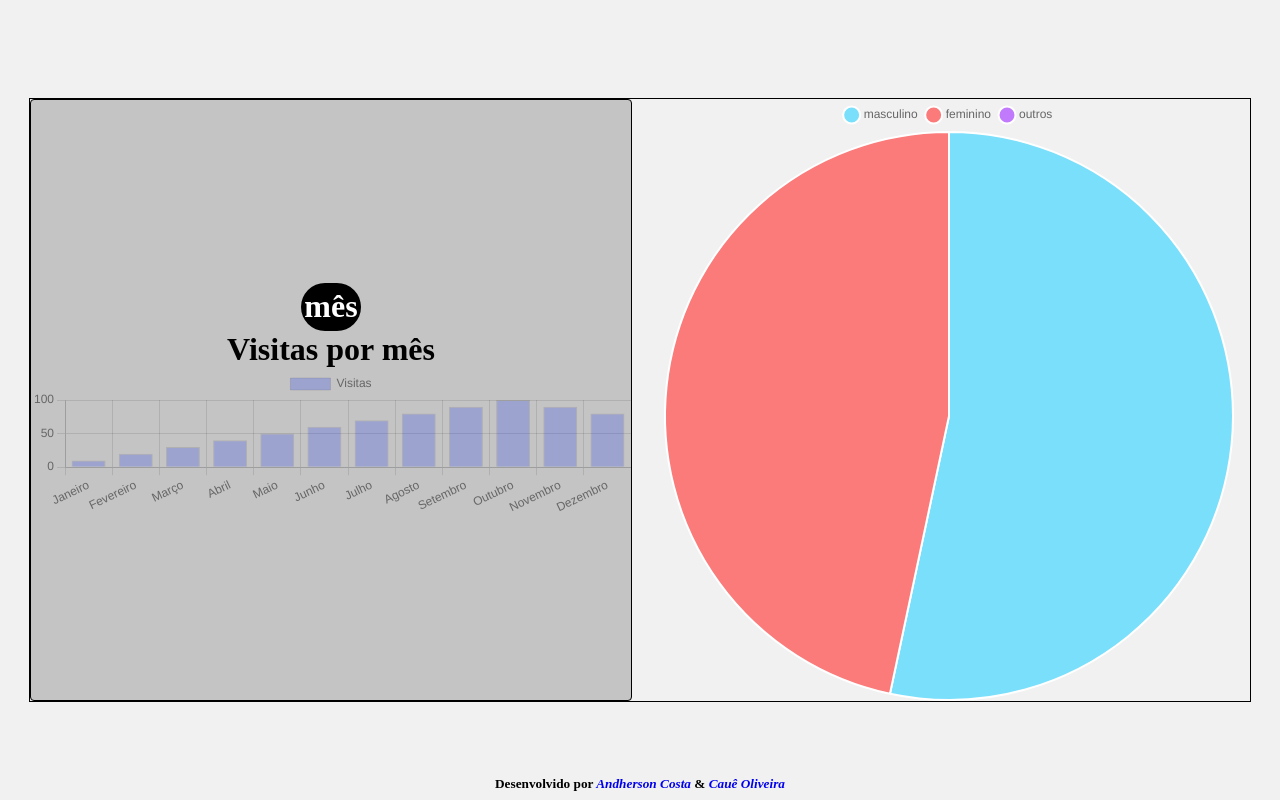
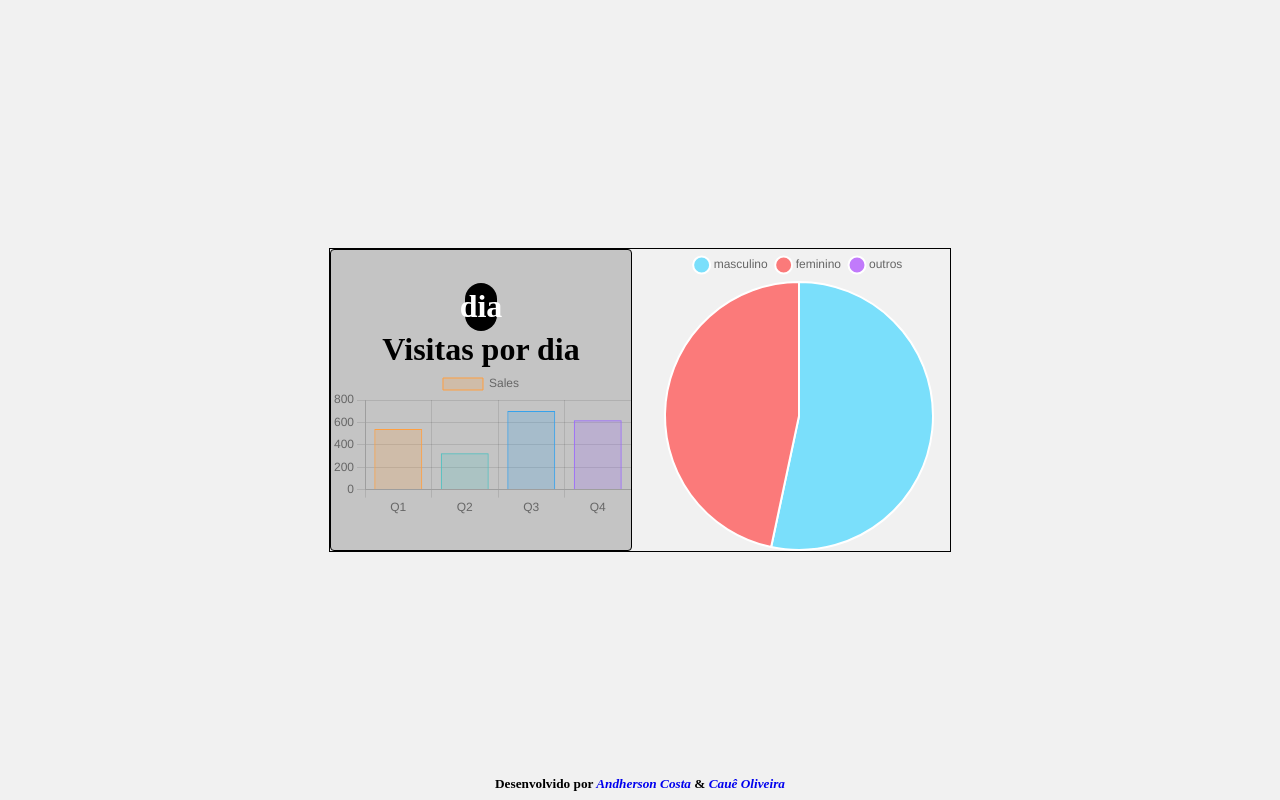
Before and after one commit to oAndin/projeto-visitante-frontend, a React (Vite) app: page /dashboard in a window 1280 px wide. Built offline with nearby package versions, Linux system fonts and the light colour scheme; data requests are answered from the project's data file.

Commit message:
updated bar chart

```diff
--- a/db.json
+++ b/db.json
@@ -2,47 +2,47 @@
   "days": [
     {
       "id": 1,
-      "count": "1",
-      "test" : "1234"
+      "count": "0",
+      "test": "1234"
     },
     {
       "id": 2,
-      "count": "2",
-      "test" : "2134"
+      "count": "0",
+      "test": "2134"
     },
     {
       "id": 3,
-      "count": "3",
-      "test" : "3421"
+      "count": "0",
+      "test": "3421"
     },
     {
       "id": 4,
-      "count": "4",
-      "test" : "4321"
+      "count": "0",
+      "test": "4321"
     },
     {
       "id": 5,
-      "count": "5"
+      "count": "0"
     },
     {
       "id": 6,
-      "count": "6"
+      "count": "0"
     },
     {
       "id": 7,
-      "count": "7"
+      "count": "0"
     },
     {
       "id": 8,
-      "count": "8"
+      "count": "0"
     },
     {
       "id": 9,
-      "count": "9"
+      "count": "0"
     },
     {
       "id": 10,
-      "count": "10"
+      "count": "0"
     },
     {
       "id": 11,
@@ -128,6 +128,20 @@
       "id": 31,
       "count": "0"
     }
+  ],
+  "months": [
+    { "name": "Janeiro" },
+    { "name": "Fevereiro" },
+    { "name": "Março" },
+    { "name": "Abril" },
+    { "name": "Maio" },
+    { "name": "Junho" },
+    { "name": "Julho" },
+    { "name": "Agosto" },
+    { "name": "Setembro" },
+    { "name": "Outubro" },
+    { "name": "Novembro" },
+    { "name": "Dezembro" }
   ],
   "visitante": [
     {
@@ -460,5 +474,12 @@
       "district": "Jardins",
       "visited_on": "2026-06-15"
     }
+  ],
+  "user": [
+    {
+      "id": 1,
+      "name": "admin",
+      "password": "admin"
+    }
   ]
 }
--- a/src/components/BarChart/Index.jsx
+++ b/src/components/BarChart/Index.jsx
@@ -1,147 +1,56 @@
 import { useEffect, useState } from "react";
-import { Chart as ChartJS } from "chart.js/auto";
-import { Bar, Chart } from "react-chartjs-2";
-import { set } from "lodash";
+import { Chart } from "primereact/chart";
 
 const BarCharts = () => {
-  const months = [
-    "Janeiro",
-    "Fevereiro",
-    "Março",
-    "Abril",
-    "Maio",
-    "Junho",
-    "Julho",
-    "Agosto",
-    "Setembro",
-    "Outubro",
-    "Novembro",
-    "Dezembro",
-  ];
-  const days = [
-    "1",
-    "2",
-    "3",
-    "4",
-    "5",
-    "6",
-    "7",
-    "8",
-    "9",
-    "10",
-    "11",
-    "12",
-    "13",
-    "14",
-    "15",
-    "16",
-    "17",
-    "18",
-    "19",
-    "20",
-    "21",
-    "22",
-    "23",
-    "24",
-    "25",
-    "26",
-    "27",
-    "28",
-    "29",
-    "30",
-    "31",
-  ];
-  // getting data from the api
+  const [isDay, setIsDay] = useState(true);
   const [data, setData] = useState([]);
-  const [day, setDay] = useState([]);
-  const [isDay, setIsDay] = useState(false);
-  const [chartData, setChartData] = useState({
-    labels: isDay ? days : months,
-    datasets: [
-      {
-        backgroundColor: "#0026ff33",
-        data: [
-          10, 20, 30, 40, 50, 60, 70, 80, 90, 100, 90, 80, 70, 60, 50, 40, 30,
-          20, 10,
-        ],
-        // data: day.map((data) => data.count),
-        label: "Visitas",
-        borderWidth: 1,
-      },
-    ],
-  });
 
-  // I need to save the day and how many visits it happened that day!
-  // day1 = 0 ... day31 = 0
-  // Associating the data with the days and months, and counting the number of visits in each day and month, and returning the data to be used in the graph!
-  // const data = days.map((day) => {
-  //   const visits = data.filter((visit) => visit.visited_on === day);
-  //   return {
-  //     day,
-  //     visits: visits.length,
-  //   };
-  // });
-  //fetch data day from the api;
-  useEffect(() => {
-    fetch("http://localhost:5000/days")
-      .then((response) => response.json())
-      .then((data) => {
-        // data recieve from the api
-        // bairro
-        // cep
-        // cidade
-        // cpf
-        // genero
-        // id
-        // nome
-        // profissao
-        // senha
-        // visited-on !
-        setDay(data);
-      });
-  }, []);
-
-  // fetch data from the api
-  useEffect(() => {
+  const fetchData = () => {
     fetch("http://localhost:5000/visitante")
       .then((response) => response.json())
-      .then((data) => {
-        // data recieve from the api
-        // bairro
-        // cep
-        // cidade
-        // cpf
-        // genero
-        // id
-        // nome
-        // profissao
-        // senha
-        // visited-on !
-        setData(data);
-      });
-  }, []);
-  function visitedCount() {
-    // i need to go though the data and count how many visits happened in each day
-    data.map((visit) => console.log(visit.visited_on));
-    // I need to save the month and how many visits it happened that month!
-  }
-  // visitedCount();
-  useEffect(() => {
-    setChartData({
-      labels: isDay ? days : months,
+      .then((visitantes) => {});
+    const data = {
+      labels: ["Q1", "Q2", "Q3", "Q4"],
       datasets: [
         {
-          backgroundColor: "#0026ff33",
-          data: [
-            10, 20, 30, 40, 50, 60, 70, 80, 90, 100, 90, 80, 70, 60, 50, 40, 30,
-            20, 10,
+          label: "Sales",
+          data: [540, 325, 702, 620],
+          backgroundColor: [
+            "rgba(255, 159, 64, 0.2)",
+            "rgba(75, 192, 192, 0.2)",
+            "rgba(54, 162, 235, 0.2)",
+            "rgba(153, 102, 255, 0.2)",
           ],
-          // data: day.map((data) => data.count),
-          label: "Visitas",
+          borderColor: [
+            "rgb(255, 159, 64)",
+            "rgb(75, 192, 192)",
+            "rgb(54, 162, 235)",
+            "rgb(153, 102, 255)",
+          ],
           borderWidth: 1,
         },
       ],
-    });
+    };
+    const options = {
+      scales: {
+        y: {
+          beginAtZero: true,
+        },
+      },
+    };
+
+    setChartData(data);
+    setChartOptions(options);
+  };
+  const [chartData, setChartData] = useState({});
+  const [chartOptions, setChartOptions] = useState({});
+
+  useEffect(() => {}, []);
+
+  // getting data from the api
+
+  useEffect(() => {
+    fetchData();
   }, [isDay]);
 
   return (
@@ -150,7 +59,7 @@ const BarCharts = () => {
         {isDay ? "dia" : "mês"}
       </h1>
       <h1>{isDay ? "Visitas por dia" : "Visitas por mês"}</h1>
-      <Chart width={600} type="bar" data={chartData} />
+      <Chart type="bar" data={chartData} options={chartOptions} />
     </div>
   );
 };
--- a/src/components/PieChart/Index.jsx
+++ b/src/components/PieChart/Index.jsx
@@ -1,7 +1,7 @@
 import { useState, useEffect } from "react";
 import { Chart } from "primereact/chart";
 
-export default function PieChartDemo() {
+  export default function PieChart() {
   const [chartData, setChartData] = useState({});
   const [chartOptions, setChartOptions] = useState({});
 
--- a/src/routes/Charts/PieChartsPage/Index.jsx
+++ b/src/routes/Charts/PieChartsPage/Index.jsx
@@ -1,9 +1,9 @@
-import PieChartGender from "../../../components/PieChart/Index";
+import PieChart from "../../../components/PieChart/Index";
 
 const PieChartsPage = () => {
   return (
     <>
-      <PieChartGender width={300} height={300} radius={90} />
+      <PieChart />
     </>
   );
 };
--- a/src/routes/DashBoard/Index.jsx
+++ b/src/routes/DashBoard/Index.jsx
@@ -5,8 +5,8 @@ const DashBoard = () => {
   return (
     <>
       <div className="dashboard-container">
-        <BarCharts width={300} height={200} />
-        <PieChartGender width={300} height={200} radius={50} />
+        <BarCharts />
+        <PieChartGender />
       </div>
     </>
   );
```
